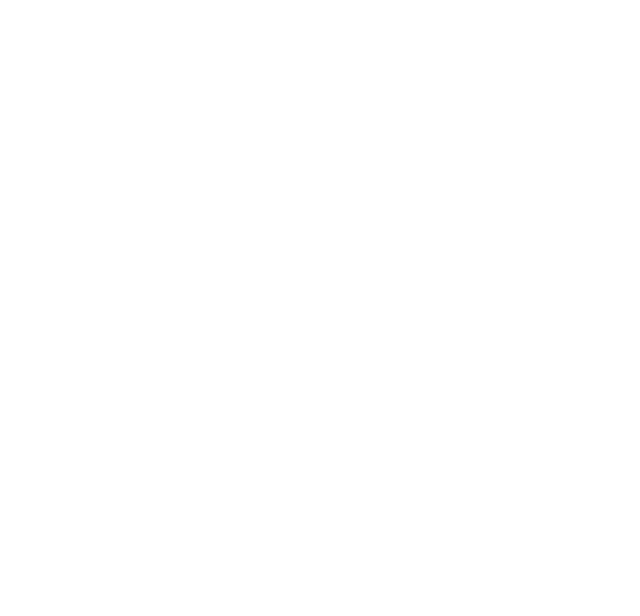
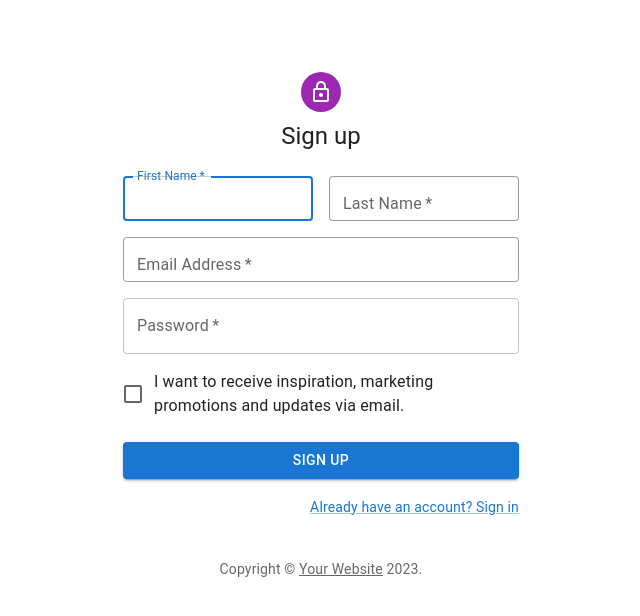
Before and after one commit to KaoParunyu/intern, a React (Create React App) app in the folder client/: page /Register in a window 1280 px wide. Before the commit this address had no page. Shown: the top 616 px of the page, without its empty margins (319-959 px from the left). Built offline with nearby package versions, Linux system fonts and the light colour scheme.

Commit message:
15/9/2566

```diff
--- a/client/src/Login.js
+++ b/client/src/Login.js
@@ -29,7 +29,7 @@ export default function SignInSide() {
     })
       .then(response=> response.json())
       .then(data => {
-        if (data.status == 'ok'){
+        if (data.status === 'ok'){
           alert('login Success')
           localStorage.setItem('token', data.token)
           window.location = '/tabletest'
@@ -137,7 +137,7 @@ export default function SignInSide() {
                     </Link>
                   </Grid>
                   <Grid item>
-                    <Link href="#" variant="body2">
+                    <Link href="/register" variant="body2">
                       {"Don't have an account? Sign Up"}
                     </Link>
                   </Grid>
--- /dev/null
+++ b/client/src/Register.js
@@ -0,0 +1,168 @@
+import * as React from "react";
+import Avatar from "@mui/material/Avatar";
+import Button from "@mui/material/Button";
+import CssBaseline from "@mui/material/CssBaseline";
+import TextField from "@mui/material/TextField";
+import FormControlLabel from "@mui/material/FormControlLabel";
+import Checkbox from "@mui/material/Checkbox";
+import Link from "@mui/material/Link";
+import Grid from "@mui/material/Grid";
+import Box from "@mui/material/Box";
+import LockOutlinedIcon from "@mui/icons-material/LockOutlined";
+import Typography from "@mui/material/Typography";
+import Container from "@mui/material/Container";
+import { createTheme, ThemeProvider } from "@mui/material/styles";
+
+function Copyright(props) {
+  return (
+    <Typography
+      variant="body2"
+      color="text.secondary"
+      align="center"
+      {...props}
+    >
+      {"Copyright © "}
+      <Link color="inherit" href="https://mui.com/">
+        Your Website
+      </Link>{" "}
+      {new Date().getFullYear()}
+      {"."}
+    </Typography>
+  );
+}
+
+const theme = createTheme();
+
+export default function SignUp() {
+  const handleSubmit = (event) => {
+    event.preventDefault();
+    const data = new FormData(event.currentTarget);
+
+  const  jsonData = {
+        email: data.get('email'),
+        password: data.get('password'),
+        fname: data.get('firstName'),
+        lname: data.get('lastName'),
+    }
+
+
+    fetch('http://localhost:3333/register',{
+        method: 'POST',
+        headers: {
+          'Content-Type': 'application/json',
+        },
+        body: JSON.stringify(jsonData),
+      })
+        .then(response=> response.json())
+        .then(data => {
+          if (data.status === 'ok'){
+            alert('register Success')
+            window.location = '/login'
+          } else {
+            alert('รูปแบบอีเมลล์ไม่ถูกต้องอีเมลล์เคยใช้แล้ว')
+          }
+
+        })
+        .catch((error) => {
+          console.error('Error:', error);
+        });
+  };
+
+  return (
+    <ThemeProvider theme={theme}>
+      <Container component="main" maxWidth="xs">
+        <CssBaseline />
+        <Box
+          sx={{
+            marginTop: 8,
+            display: "flex",
+            flexDirection: "column",
+            alignItems: "center",
+          }}
+        >
+          <Avatar sx={{ m: 1, bgcolor: "secondary.main" }}>
+            <LockOutlinedIcon />
+          </Avatar>
+          <Typography component="h1" variant="h5">
+            Sign up
+          </Typography>
+          <Box
+            component="form"
+            noValidate
+            onSubmit={handleSubmit}
+            sx={{ mt: 3 }}
+          >
+            <Grid container spacing={2}>
+              <Grid item xs={12} sm={6}>
+                <TextField
+                  autoComplete="given-name"
+                  name="firstName"
+                  required
+                  fullWidth
+                  id="firstName"
+                  label="First Name"
+                  autoFocus
+                />
+              </Grid>
+              <Grid item xs={12} sm={6}>
+                <TextField
+                  required
+                  fullWidth
+                  id="lastName"
+                  label="Last Name"
+                  name="lastName"
+                  autoComplete="family-name"
+                />
+              </Grid>
+              <Grid item xs={12}>
+                <TextField
+                  required
+                  fullWidth
+                  id="email"
+                  label="Email Address"
+                  name="email"
+                  autoComplete="email"
+                />
+              </Grid>
+              <Grid item xs={12}>
+                <TextField
+                  required
+                  fullWidth
+                  name="password"
+                  label="Password"
+                  type="password"
+                  id="password"
+                  autoComplete="new-password"
+                />
+              </Grid>
+              <Grid item xs={12}>
+                <FormControlLabel
+                  control={
+                    <Checkbox value="allowExtraEmails" color="primary" />
+                  }
+                  label="I want to receive inspiration, marketing promotions and updates via email."
+                />
+              </Grid>
+            </Grid>
+            <Button
+              type="submit"
+              fullWidth
+              variant="contained"
+              sx={{ mt: 3, mb: 2 }}
+            >
+              Sign Up
+            </Button>
+            <Grid container justifyContent="flex-end">
+              <Grid item>
+                <Link href="/login" variant="body2">
+                  Already have an account? Sign in
+                </Link>
+              </Grid>
+            </Grid>
+          </Box>
+        </Box>
+        <Copyright sx={{ mt: 5 }} />
+      </Container>
+    </ThemeProvider>
+  );
+}
--- a/client/src/Tabletest.js
+++ b/client/src/Tabletest.js
@@ -1,5 +1,18 @@
 import  React, {useEffect} from 'react';
 import { DataGrid } from '@mui/x-data-grid';
+import Button from "@mui/material/Button";
+
+
+const handleLogout = (event) => {
+  event.preventDefault();
+  localStorage.removeItem('token');
+  window.location = '/login'
+}
+
+
+<Button variant="contained" onClick={handleLogout}>Logout</Button>
+
+
 
 const columns = [
   { field: 'id', headerName: 'ID', width: 70 },
@@ -39,6 +52,7 @@ const rows = [
   { id: 9, lastName: 'Roxie', firstName: 'Harvey', age: 65 },
 ];
 
+
 export default function DataTable() {
   useEffect(() => {
     const token = localStorage.getItem('token')
@@ -52,7 +66,8 @@ export default function DataTable() {
     })
       .then(response=> response.json())
       .then(data => {
-        if (data.status == 'ok'){
+        if (data.status === 'ok'){
+          localStorage.removeItem('token')
           // alert('authen Success')
 
         } else {
@@ -67,6 +82,8 @@ export default function DataTable() {
       });
   },[])
 
+
+
   return (
     <div style={{ height: 400, width: '100%' }}>
       <DataGrid
@@ -79,7 +96,7 @@ export default function DataTable() {
         }}
         pageSizeOptions={[5, 10]}
         checkboxSelection
-      />
+      /><Button variant="contained" onClick={handleLogout}>Logout</Button>
     </div>
   );
 }
--- a/client/src/index.js
+++ b/client/src/index.js
@@ -6,7 +6,9 @@ import reportWebVitals from './reportWebVitals';
 import { BrowserRouter, Routes, Route } from "react-router-dom";
 import Login from './Login';
 import Problem from './Problem';
-import Tabletest from './Tabletest'
+import Tabletest from './Tabletest';
+import Register from './Register';
+
 
 const root = ReactDOM.createRoot(document.getElementById('root'));
 root.render(
@@ -16,6 +18,7 @@ root.render(
     <Route path="/Problem" element={<Problem />} />
     <Route path="/Login" element={<Login />} />
     <Route path="/Tabletest" element={<Tabletest />} />
+    <Route path="/Register" element={<Register />} />
   </Routes>
 
   </BrowserRouter>
```
Also changed, not shown: 1 other file (tests, documents, lock files or other folders).
